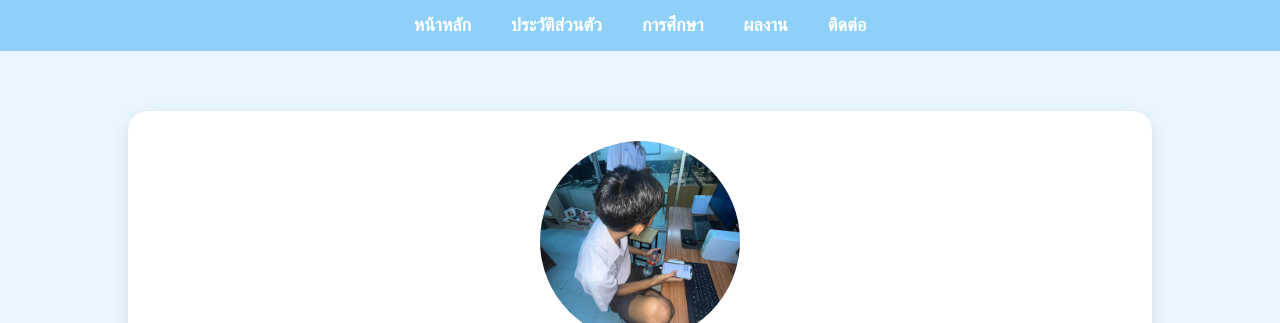
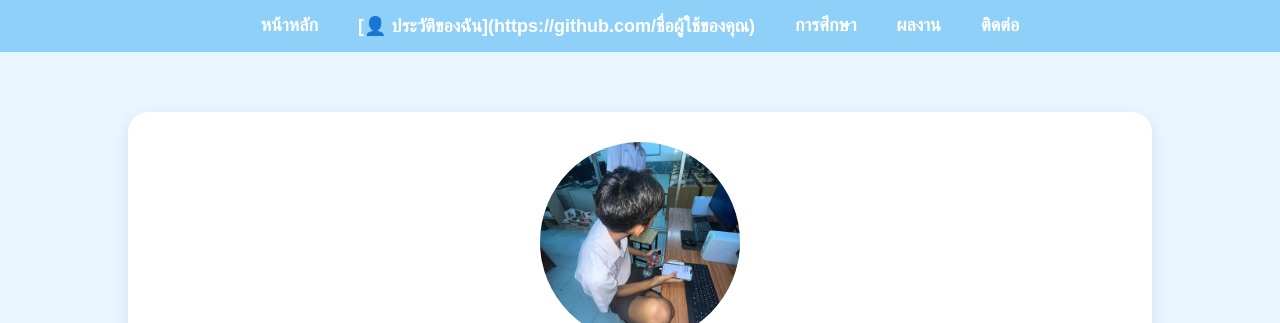
Before and after one commit to wa-14666/portfolio1, a plain HTML site: page index.html in a window 1280 px wide. Shown: the top 323 px of the page. Drawn offline with Linux system fonts and the light colour scheme.

Commit message:
Update index.html

```diff
--- a/index.html
+++ b/index.html
@@ -20,7 +20,7 @@
 
 <li><a href="index.html">หน้าหลัก</a></li>
 
-<li><a href="about.html">ประวัติส่วนตัว</a></li>
+<li><a href="about.html">[👤 ประวัติของฉัน](https://github.com/ชื่อผู้ใช้ของคุณ)</a></li>
 
 <li><a href="education.html">การศึกษา</a></li>
 
```
